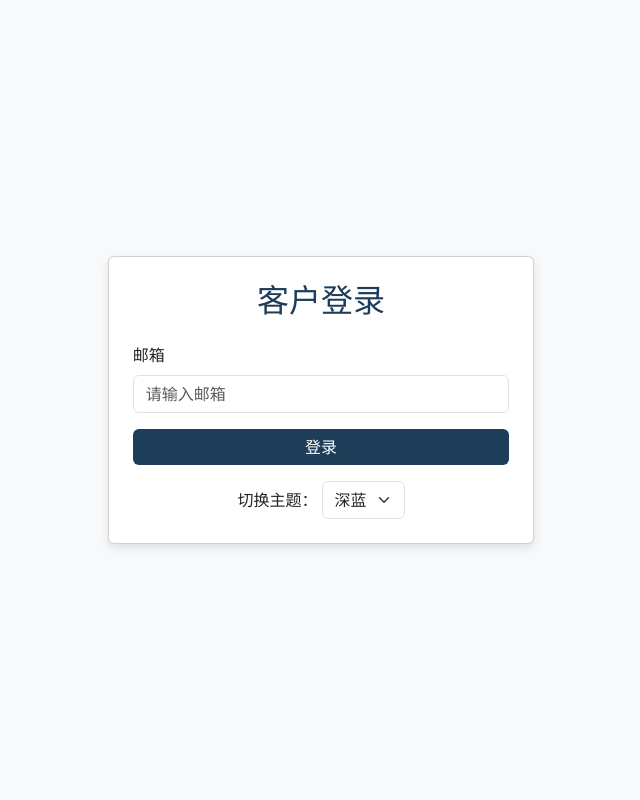
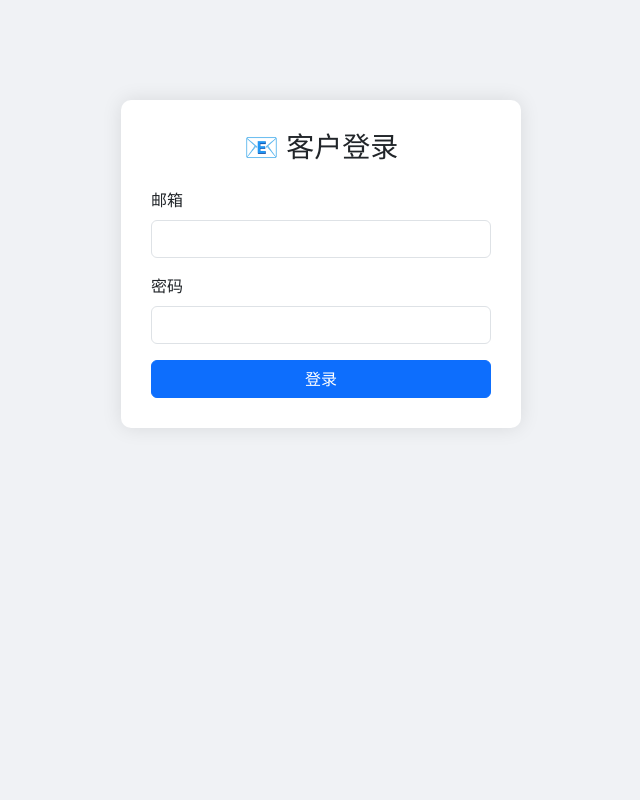
Before and after one commit to wintime56/tracking-status, a Flask app: page /login in a window 1280 px wide. Shown: the whole page, without its empty margins (319-959 px from the left). Run offline with Flask 3, Linux system fonts and the light colour scheme.

Commit message:
你的更新说明，例如：添加用户验证文件

```diff
--- a/app.py
+++ b/app.py
@@ -1,30 +1,51 @@
-
 from flask import Flask, render_template, request, redirect, url_for, session
 import pandas as pd
 import os
+
 app = Flask(__name__)
 app.secret_key = 'your_secret_key'
+
+# 假设我们手动写入一个简单的用户表（你可以后续连接数据库）
+users = {
+    'opfba18@163.com': '123456',
+    'test@example.com': 'password123'
+}
+
 @app.route('/')
 def home():
-    return "✅ 系统已成功部署！请访问 /login 登录"
+    return redirect(url_for('login'))
 
 @app.route('/login', methods=['GET', 'POST'])
 def login():
+    error = ''
     if request.method == 'POST':
-        email = request.form['email'].strip()
-        session['email'] = email
-        return redirect(url_for('dashboard'))
-    return render_template('login.html')
+        email = request.form.get('email').strip().lower()
+        password = request.form.get('password').strip()
+
+        # 登录验证
+        if email in users and users[email] == password:
+            session['email'] = email
+            return redirect(url_for('dashboard'))
+        else:
+            error = '邮箱或密码错误，请重试。'
+
+    return render_template('login.html', error=error)
 
 @app.route('/dashboard')
 def dashboard():
     email = session.get('email')
     if not email:
         return redirect(url_for('login'))
-    df = pd.read_csv('data/data.csv', encoding='gbk')
+
+    df = pd.read_csv('data/data.csv', encoding='utf-8')
     df.columns = df.columns.str.strip()
     filtered_df = df[df['login_email'].str.lower() == email.lower()]
     return render_template('dashboard.html', tables=filtered_df.to_dict(orient='records'), headers=filtered_df.columns)
 
-if __name__ == "__main__":
+@app.route('/logout')
+def logout():
+    session.clear()
+    return redirect(url_for('login'))
+
+if __name__ == '__main__':
     app.run(host="0.0.0.0", port=int(os.environ.get("PORT", 5000)))
--- /dev/null
+++ b/data/users.csv
@@ -0,0 +1,3 @@
+email,password
+opfba18@163.com,123456
+test1@demo.com,abc123
--- a/templates/login.html
+++ b/templates/login.html
@@ -4,93 +4,39 @@
   <meta charset="UTF-8">
   <title>客户登录</title>
   <link href="https://cdn.jsdelivr.net/npm/bootstrap@5.3.0/dist/css/bootstrap.min.css" rel="stylesheet">
-
   <style>
-        :root {
-            --main-color: #1e3d59;
-            --btn-color: #6f42c1;
-            --btn-hover: #5a32a3;
+    body {
+      background: #f0f2f5;
     }
-
-        body { background-color: #f8f9fa; }
-        .card { box-shadow: 0px 4px 10px rgba(0,0,0,0.1); }
-        h2 { color: var(--main-color); }
-        .btn-theme {
-            background-color: var(--btn-color);
-            color: white;
-            border: none;
-        }
-        .btn-theme:hover {
-            background-color: var(--btn-hover);
+    .login-card {
+      max-width: 400px;
+      margin: 100px auto;
+      padding: 30px;
+      border-radius: 10px;
+      box-shadow: 0 0 20px rgba(0,0,0,0.1);
+      background-color: white;
     }
   </style>
 </head>
-<body class="d-flex justify-content-center align-items-center vh-100">
-
-    <div class="card p-4 col-md-4 col-sm-8">
-        <h2 class="text-center mb-4">客户登录</h2>
-        <form method="POST" action="/login" onsubmit="saveEmail()">
+<body>
+  <div class="login-card">
+    <h3 class="text-center mb-4">📧 客户登录</h3>
+    {% if error %}
+      <div class="alert alert-danger">{{ error }}</div>
+    {% endif %}
+    <form method="POST">
       <div class="mb-3">
         <label for="email" class="form-label">邮箱</label>
-                <input type="email" class="form-control" id="email" name="email" placeholder="请输入邮箱" required>
+        <input type="email" class="form-control" name="email" required>
       </div>
-            <button type="submit" class="btn btn-theme w-100">登录</button>
+      <div class="mb-3">
+        <label for="password" class="form-label">密码</label>
+        <input type="password" class="form-control" name="password" required>
+      </div>
+      <div class="d-grid gap-2">
+        <button type="submit" class="btn btn-primary">登录</button>
+      </div>
     </form>
-
-        <!-- 主题切换 -->
-        <div class="mt-3 text-center">
-            <label for="themeSelect">切换主题：</label>
-            <select id="themeSelect" class="form-select d-inline-block w-auto">
-                <option value="blue">深蓝</option>
-                <option value="gray">深灰</option>
-                <option value="purple">紫色</option>
-            </select>
   </div>
-    </div>
-
-    <script>
-        // 记住邮箱
-        function saveEmail() {
-            let email = document.getElementById("email").value;
-            localStorage.setItem("savedEmail", email);
-        }
-
-        function loadEmail() {
-            let saved = localStorage.getItem("savedEmail");
-            if (saved) {
-                document.getElementById("email").value = saved;
-            }
-        }
-
-        // 主题切换 + 记忆
-        function applyTheme(theme) {
-            if (theme === "blue") {
-                document.documentElement.style.setProperty("--main-color", "#1e3d59");
-                document.documentElement.style.setProperty("--btn-color", "#1e3d59");
-                document.documentElement.style.setProperty("--btn-hover", "#162c42");
-            } else if (theme === "gray") {
-                document.documentElement.style.setProperty("--main-color", "#343a40");
-                document.documentElement.style.setProperty("--btn-color", "#343a40");
-                document.documentElement.style.setProperty("--btn-hover", "#1d2124");
-            } else if (theme === "purple") {
-                document.documentElement.style.setProperty("--main-color", "#6f42c1");
-                document.documentElement.style.setProperty("--btn-color", "#6f42c1");
-                document.documentElement.style.setProperty("--btn-hover", "#5a32a3");
-            }
-            localStorage.setItem("theme", theme);
-            document.getElementById("themeSelect").value = theme;
-        }
-
-        document.getElementById("themeSelect").addEventListener("change", function() {
-            applyTheme(this.value);
-        });
-
-        // 页面加载时恢复主题 & 邮箱
-        window.onload = function() {
-            let savedTheme = localStorage.getItem("theme") || "blue";
-            applyTheme(savedTheme);
-            loadEmail();
-        };
-    </script>
 </body>
 </html>
```
Also changed, not shown: python app.py (+52 -0 lines), static/wintime_logo.png. Lines whose indentation alone changed are shown as unchanged.
